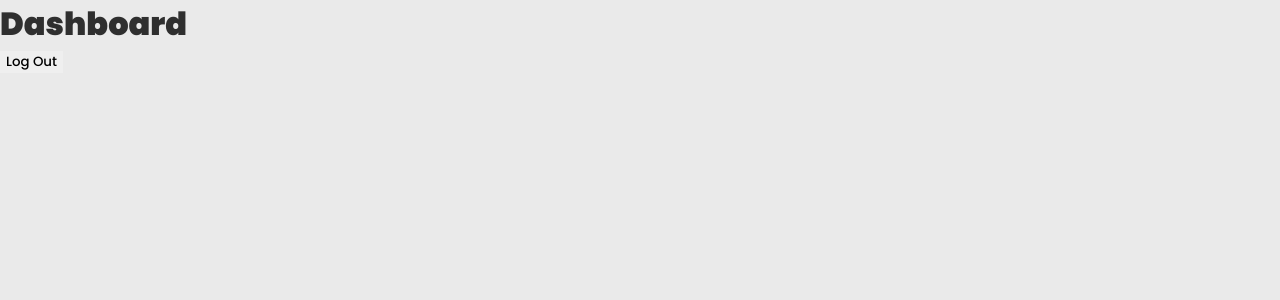
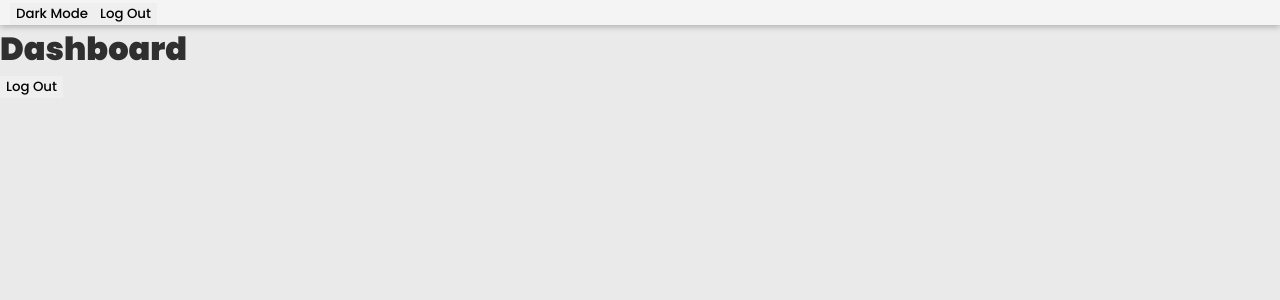
Before and after one commit to speiffer829/rotation-checklist, a Nuxt app: page / in a window 1280 px wide. Shown: the top 300 px of the page. Built offline with nearby package versions, Linux system fonts and the light colour scheme.

Commit message:
dark mode

```diff
--- a/assets/styles/main.scss
+++ b/assets/styles/main.scss
@@ -2,6 +2,7 @@
 
 :root{
 	--mint: #69DC9E;
+	--red: #F46036;
 	--blue: #5386E4;
 	--light: #F5F4F4;
 	--lightbase: #EAEAEA;
@@ -28,14 +29,24 @@
 
 		--base-shadow: var(--dark-shadow);
 	}
-	@media (prefers-color-scheme: light){
-		--base: var(--lightbase);
-		--baselighter: var(--light);
+}
 
-		--text: var(--dark);
+.light{
+	--base: var(--lightbase);
+	--baselighter: var(--light);
 
-		--base-shadow: var(--light-shadow);
-	}
+	--text: var(--dark);
+
+	--base-shadow: var(--light-shadow);
+}
+
+.dark{
+	--base: var(--darkest);
+	--baselighter: var(--dark);
+
+	--text: var(--light);
+
+	--base-shadow: var(--dark-shadow);
 }
 
 
@@ -72,3 +83,12 @@ input, button{
 }
 
 button{ cursor: pointer; }
+
+.wrap{
+	max-width: 1440px;
+	margin: 0 auto;
+
+	@media screen and (max-width: 1460px) {
+		padding: 0 10px;
+	}
+}
--- /dev/null
+++ b/components/Nav.vue
@@ -0,0 +1,67 @@
+<template>
+	<div id="navbar">
+		<div class="wrap">
+			<div class="mobile-row">
+				<button>
+					Stats
+					<svg width="19" height="12" viewBox="0 0 19 12" fill="none" xmlns="http://www.w3.org/2000/svg">
+						<path d="M17 2L9.5 9.74194L2 2" stroke="#5386E4" stroke-width="4" stroke-linecap="round" stroke-linejoin="round"/>
+					</svg>
+				</button>
+
+				<button>
+					<svg width="34" height="10" viewBox="0 0 34 10" fill="none" xmlns="http://www.w3.org/2000/svg">
+						<circle cx="4.80435" cy="4.80435" r="4.80435" fill="#5386E4"/>
+						<ellipse cx="17" cy="4.80435" rx="5.17391" ry="4.80435" fill="#5386E4"/>
+						<circle cx="29.1957" cy="4.80435" r="4.80435" fill="#5386E4"/>
+					</svg>
+				</button>
+			</div>
+
+			<div class="menu-box">
+				<button @click="$emit('modeChange')">Dark Mode</button>
+				<button>Log Out</button>
+			</div>
+		</div>
+	</div>
+</template>
+
+
+<script>
+export default {
+	name:"Nav",
+}
+</script>
+
+
+<style lang="scss" scoped>
+	#navbar{
+		width: 100%;
+		box-shadow: var(--base-shadow);
+		background: var(--baselighter);
+	}
+
+	.mobile-row{
+		display: flex;
+		justify-content: space-between;
+		padding: .5rem 0 .2rem;
+
+		@media screen and (min-width: 768px) {
+			display: none;
+		}
+
+		button{
+			display: flex;
+			align-items: center;
+			background: transparent;
+			border: none;
+			color: var(--text);
+			font-size: 1.255em;
+			padding: 0px;
+
+			svg{
+				margin-left: 5px;
+			}
+		}
+	}
+</style>
--- /dev/null
+++ b/components/Notifier.vue
@@ -0,0 +1,25 @@
+<template>
+	<div id="Notifier">
+
+	</div>
+</template>
+
+
+<script>
+export default {
+	name:"Notifier",
+	props: {
+		msg: String,
+		show: {
+			type: Boolean,
+			default: false
+		}
+	},
+
+}
+</script>
+
+
+<style lang="scss" scoped>
+
+</style>
--- a/layouts/default.vue
+++ b/layouts/default.vue
@@ -1,5 +1,47 @@
 <template>
-  <div>
+  <main>
+    <Nav @modeChange="toggleMode" />
     <Nuxt />
-  </div>
+  </main>
 </template>
+
+<script>
+import Nav from '@/components/Nav'
+export default {
+  components:{
+    Nav
+  },
+  mounted() {
+    const isDark = window.matchMedia('(prefers-color-scheme: dark)').matches
+    const isInMemory = window.localStorage.getItem('color-theme')
+    if(isInMemory){
+      document.querySelector('body').classList.add(isInMemory)
+      return
+    }
+
+    if(isDark){
+      document.querySelector('body').classList.add('dark')
+    }else{
+      document.querySelector('body').classList.add('light')
+    }
+  },
+  methods: {
+    toggleMode(){
+      const bod = document.querySelector('body')
+      const newMode = bod.classList.contains('dark') ? 'light' : 'dark'
+      bod.classList.remove('light', 'dark')
+      bod.classList.add(newMode)
+      window.localStorage.setItem('color-theme', newMode)
+    }
+  },
+}
+</script>
+
+<style lang="scss">
+main{
+  width: 100%;
+  min-height: 100vh;
+  background: var(--base);
+}
+
+</style>
--- a/nuxt.config.js
+++ b/nuxt.config.js
@@ -58,6 +58,7 @@ export default {
               subscribeManually: false
             },
             ssr: false,
+            firestore: true,
           }
         }
       }
--- a/pages/index.vue
+++ b/pages/index.vue
@@ -12,5 +12,19 @@ export default {
       this.$fire.auth.signOut()
     }
   },
+  mounted() {
+    const isDark = window.matchMedia('(prefers-color-scheme: dark)').matches
+    const isInMemory = window.localStorage.getItem('color-theme')
+    if(isInMemory){
+      document.querySelector('body').classList.add(isInMemory)
+      return
+    }
+
+    if(isDark){
+      document.querySelector('body').classList.add('dark')
+    }else{
+      document.querySelector('body').classList.add('light')
+    }
+  },
 }
 </script>
--- a/pages/signup.vue
+++ b/pages/signup.vue
@@ -40,6 +40,8 @@ export default {
 	methods: {
 		async signup(){
 			const self = this;
+
+			if(this.password === this.passwordConfirm){
 				this.$fire.auth.createUserWithEmailAndPassword(
 						self.email,
 						self.password
@@ -49,6 +51,16 @@ export default {
 				.then(result => {
 					console.log( result )
 				})
+			}else{
+				this.setMsg('Confirm password does\'t match')
+			}
+		},
+		setMsg(msg){
+			this.msg = msg
+
+			setTimeout(() => {
+				this.msg = ''
+			}, 3000);
 		}
 	},
 }
```
Also changed, not shown: assets/chevron.svg (added), assets/dots.svg (added). Lines whose indentation alone changed are shown as unchanged.
